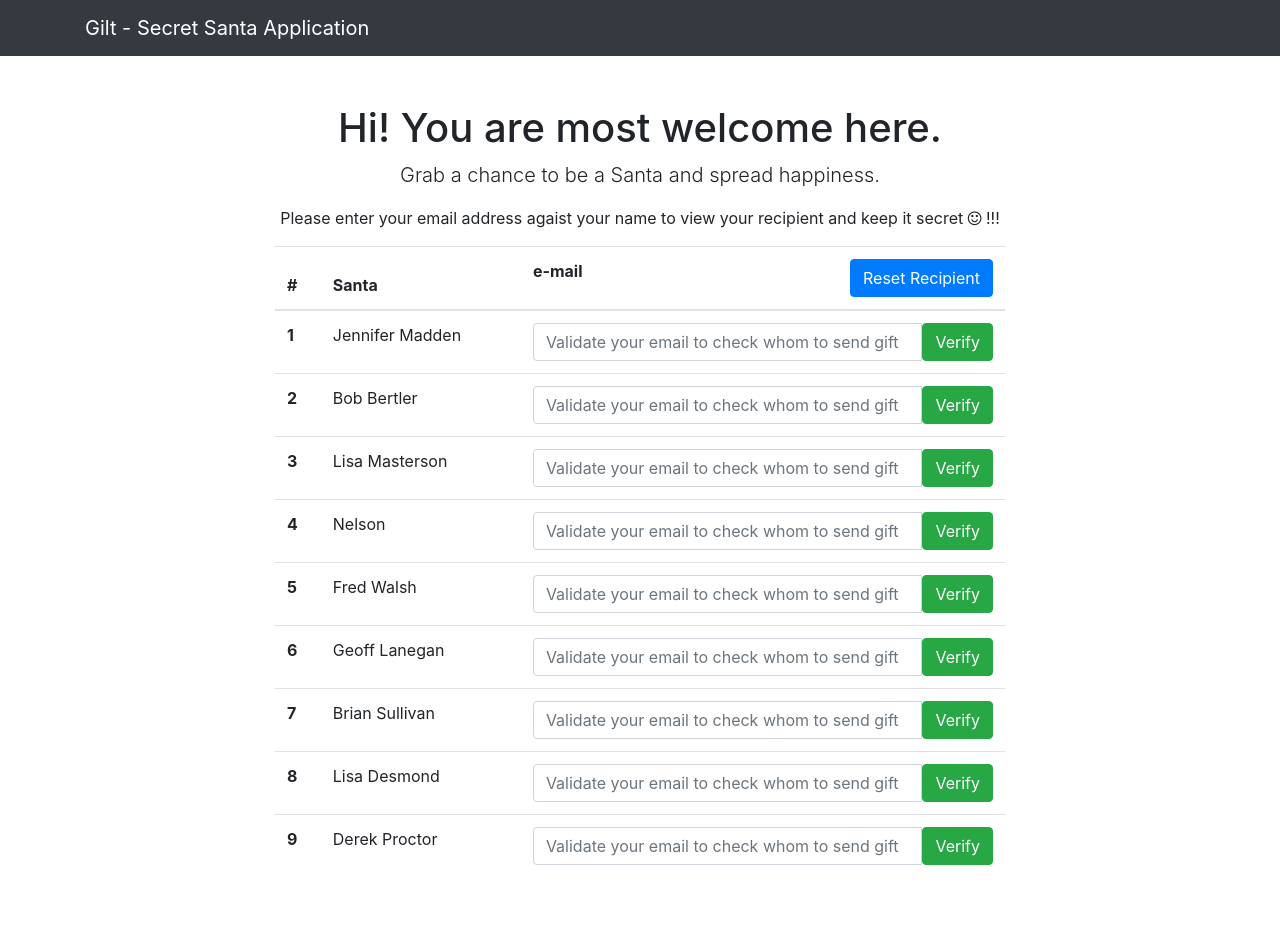
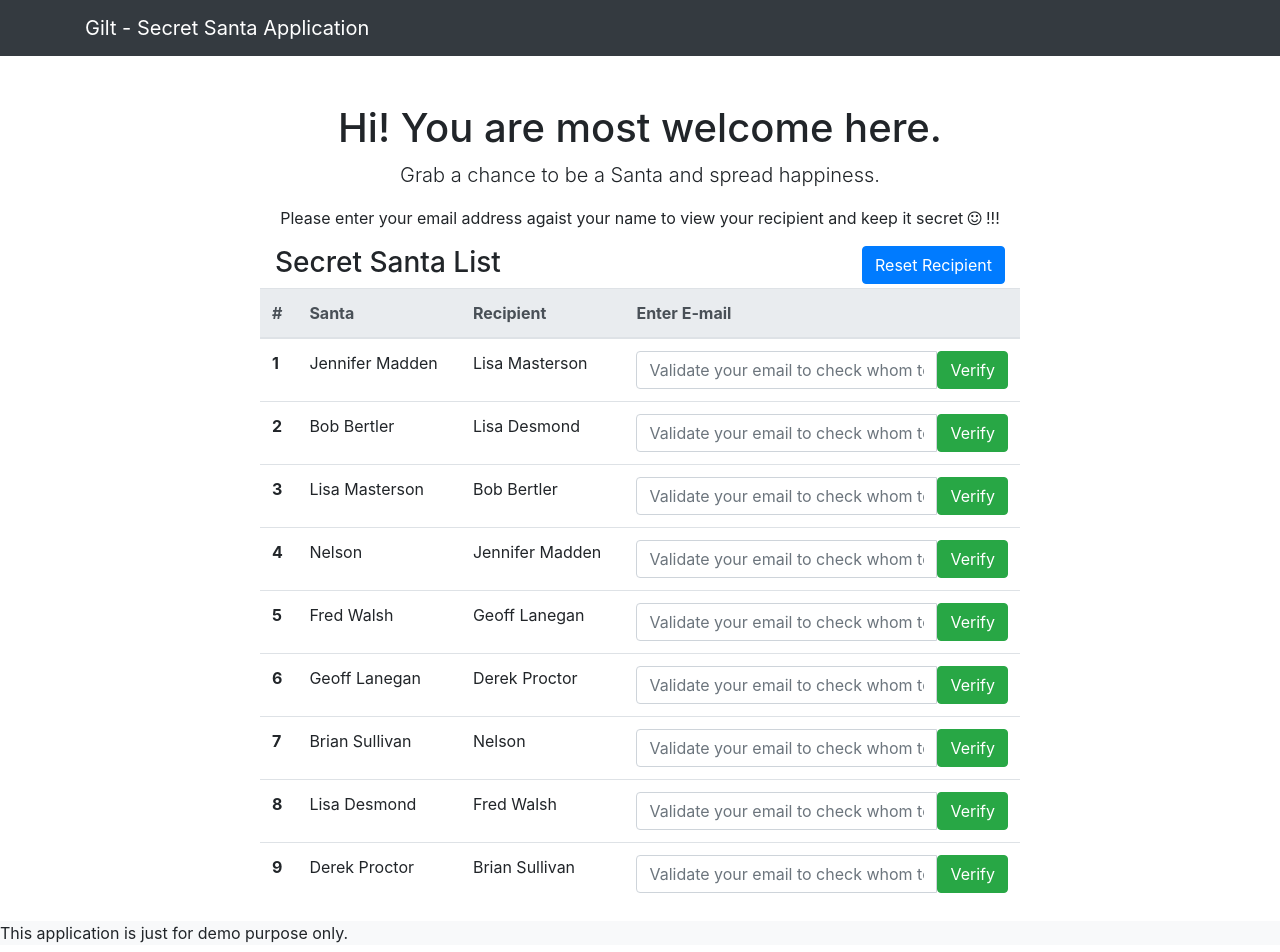
Before and after one commit to suraj5789/gilt-secret-santa, an Angular app: page /home in a window 1280 px wide. Shown: the top 952 px of the page. Before the commit the page ends 893 px from the top, so only its background shows below. Built offline with nearby package versions, Linux system fonts and the light colour scheme.

Commit message:
Created child comps

```diff
--- a/src/app/app.component.html
+++ b/src/app/app.component.html
@@ -1,9 +1,5 @@
  <!-- Navigation -->
-    <nav class="navbar navbar-expand-lg navbar-dark bg-dark static-top">
-      <div class="container">
-        <a class="navbar-brand" href="#">Gilt - Secret Santa Application</a>
-      </div>
-    </nav>
+    <gilt-header></gilt-header>
 
     <!-- Page Content -->
     <div class="container">
@@ -20,3 +16,5 @@
           </div>
       </div>
     </div>
+
+    <gilt-footer></gilt-footer>
--- a/src/app/app.module.ts
+++ b/src/app/app.module.ts
@@ -11,6 +11,8 @@ import { AppComponent } from './app.component';
 import { AppRoutingModule } from "./app.routing";
 import { HomeComponent } from './components/home/home.component';
 import { DataService } from './services/data.service';
+import { HeaderComponent } from './components/header/header.component';
+import { FooterComponent } from './components/footer/footer.component';
 
 const appRoutes: Routes = [
   { path: 'home', component: HomeComponent },
@@ -21,6 +23,8 @@ const appRoutes: Routes = [
   declarations: [
     AppComponent,
     HomeComponent,
+    HeaderComponent,
+    FooterComponent,
   ],
   imports: [
     BrowserModule,
--- /dev/null
+++ b/src/app/components/footer/footer.component.html
@@ -0,0 +1,3 @@
+<footer class="bg-light">
+  <p class="float-center">This application is just for demo purpose only.</p>
+</footer>
--- /dev/null
+++ b/src/app/components/footer/footer.component.ts
@@ -0,0 +1,15 @@
+import { Component, OnInit } from '@angular/core';
+
+@Component({
+  selector: 'gilt-footer',
+  templateUrl: './footer.component.html',
+  styleUrls: ['./footer.component.css']
+})
+export class FooterComponent implements OnInit {
+
+  constructor() { }
+
+  ngOnInit() {
+  }
+
+}
--- /dev/null
+++ b/src/app/components/header/header.component.html
@@ -0,0 +1,7 @@
+<header>
+  <nav class="navbar navbar-expand-lg navbar-dark bg-dark static-top">
+      <div class="container">
+        <a class="navbar-brand" href="#">Gilt - Secret Santa Application</a>
+      </div>
+    </nav>
+</header>
--- /dev/null
+++ b/src/app/components/header/header.component.ts
@@ -0,0 +1,15 @@
+import { Component, OnInit } from '@angular/core';
+
+@Component({
+  selector: 'gilt-header',
+  templateUrl: './header.component.html',
+  styleUrls: ['./header.component.css']
+})
+export class HeaderComponent implements OnInit {
+
+  constructor() { }
+
+  ngOnInit() {
+  }
+
+}
--- a/src/app/components/home/home.component.html
+++ b/src/app/components/home/home.component.html
@@ -1,17 +1,27 @@
 
+<div class="row">
+  <div class="col-sm-6">
+  <h3>Secret Santa List</h3>
+  </div>
+  <div class="col-sm-6">
+  <button class="btn btn-primary float-right" (click)="updateRecipients()">Reset Recipient</button>
+  </div>
+</div>
+<div class="row">
 <table class="table">
-  <thead>
+  <thead class="thead-light">
     <tr>
       <th scope="col">#</th>
       <th scope="col">Santa</th>
-      <th scope="col">e-mail<button class="btn btn-primary float-right">Reset Recipient</button></th>
+      <th scope="col">Recipient</th>
+      <th scope="col">Enter E-mail</th>
     </tr>
   </thead>
   <tbody>
-    <tr *ngFor="let user of pairedUsers; let i = index;">
+    <tr *ngFor="let santRecp of santaWithRecipients; let i = index;">
       <th scope="row">{{i+1}}</th>
-      <td>{{user.sender.name.first + ' ' + user.sender.name.last}}</td>
-      <!-- <td>{{user.receiver.name.first + ' ' + user.receiver.name.last}}</td> -->
+      <td>{{santRecp.santa.name.first + ' ' + santRecp.santa.name.last}}</td>
+       <td>{{santRecp.recipient.name.first + ' ' + santRecp.recipient.name.last}}</td>
       <td>
         <div class="input-group">
           <input type="email" class="form-control" id="exampleInputEmail1" aria-describedby="emailHelp" placeholder="Validate your email to check whom to send gift">
@@ -23,3 +33,4 @@
   </tr>
   </tbody>
 </table>
+</div>
--- a/src/app/components/home/home.component.ts
+++ b/src/app/components/home/home.component.ts
@@ -10,7 +10,7 @@ import { User } from '../../models/user.model';
 export class HomeComponent implements OnInit {
 
     public users: User[];
-  public pairedUsers: any;
+    public santaWithRecipients: any;
     constructor(private dataService: DataService) {
     }
 
@@ -24,30 +24,35 @@ export class HomeComponent implements OnInit {
             this.dataService.loadUsers().subscribe((data) => {
                 this.users = data.users;
                 this.dataService.setUsers(data);
-                this.pairedUsers = this.pairUsers(this.users);
-                console.log(this.pairedUsers);
+                this.updateRecipients();
+                console.log(this.santaWithRecipients);
             });
         }
     }
 
-    public pairUsers(users: User[]): any {
-        let result = [];
-        let recipients = users.slice();
-        let len = users.length;
-        for (var i = 0; i < len; i++) {
-            var sender =users[i];
-            var recipientIndex = Math.floor(Math.random() * recipients.length);
-            while (recipients[recipientIndex] === sender) {
-                // Can't send gift to myself
+    public updateRecipients() {
+        this.santaWithRecipients = this.setRecipientForSanta();
+    }
+
+    private setRecipientForSanta(): any {
+        let santaWithRecepients = [];
+        let recipients = this.users.slice();
+        let len = this.users.length;
+        let santa, recipient, recipientIndex, i;
+        for (i = 0; i < len; i++) {
+            santa = this.users[i];
+            recipientIndex = Math.floor(Math.random() * recipients.length);
+            // Santa shouldn't be his recipient.
+            if (recipients[recipientIndex] === santa) {
                 recipientIndex = Math.floor(Math.random() * recipients.length);
             }
-    var recipient = recipients.splice(recipientIndex, 1)[0];
-    result.push({
-      sender: sender,
-      receiver: recipient
+            recipient = recipients.splice(recipientIndex, 1)[0];
+            santaWithRecepients.push({
+                santa,
+                recipient
             });
         }
-  return result;
+        return santaWithRecepients;
     }
 
 }
```
Also changed, not shown: src/app/components/footer/footer.component.css (added), src/app/components/header/header.component.css (added), 2 other files (tests, documents, lock files or other folders). Lines whose indentation alone changed are shown as unchanged.
